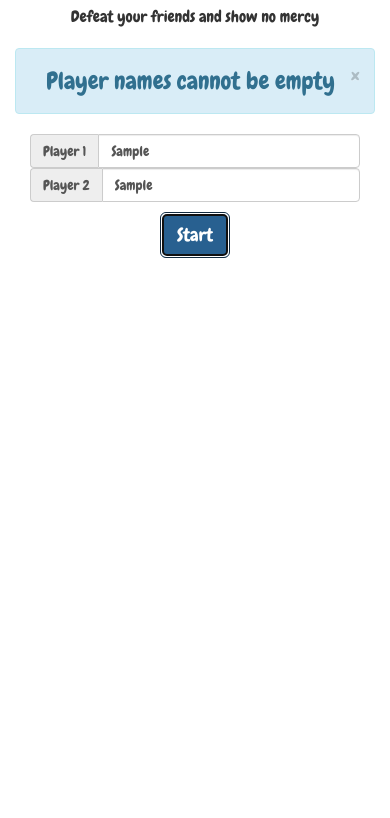
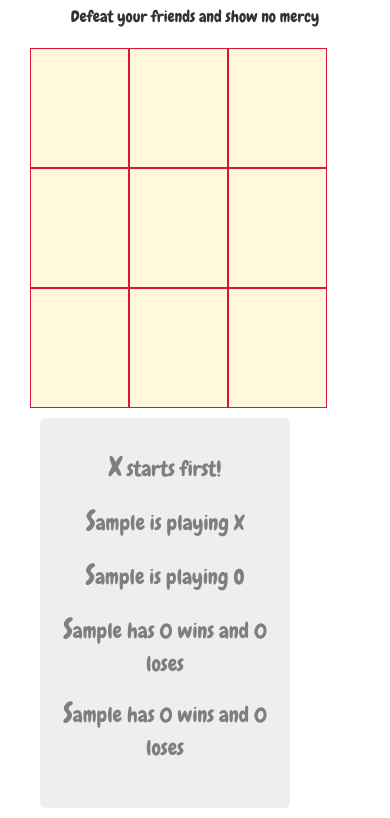
Before and after one commit to jameshibbard/tic-tac-toe, a plain HTML site: page index.html in a window 390 px wide. Both pictures are taken after typing "Sample", "Sample" into the empty fields and a click on the input "Start". Shown: the part 64-882 px from the top of the page. Before the commit the page ends 844 px from the top, so only its background shows below. Drawn offline with nearby package versions, Linux system fonts and the light colour scheme.

Commit message:
Bug fixes and few minor changes

```diff
--- a/css/styles.css
+++ b/css/styles.css
@@ -66,3 +66,13 @@ form div:last-of-type {
 a.play-again {
     font-size: 1.3em;
 }
+
+
+@media all and (max-width: 1020px) {
+    #messages p, #messages a {
+        text-align: center;
+    }
+
+
+
+}
--- a/index.html
+++ b/index.html
@@ -18,7 +18,7 @@
         <span aria-hidden="true">&times;</span>
         </button>
       </div>
-      <form action="" class="col-md-4 col-md-offset-4" method="POST">
+      <form action="" class="col-md-4 col-xs-10 col-sm-8 col-sm-offset-2 col-md-offset-4" method="POST">
         <div class="input-group">
           <div class="input-group-addon">Player 1</div>
           <input name="pl-1" class="form-control" type="text"/>
@@ -32,7 +32,8 @@
         </div>
       </form>
       <div class="col-md-6 col-md-offset-1 col-sm-12 col-xs-12" id="tic"></div>
-      <div class="wrapper col-md-4 col-sm-12 col-xs-12">
+      <div class="wrapper col-md-4 col-sm-8 col-sm-offset-2 col-md-offset-0 col-xs-10">
+
         <div class="jumbotron" id="messages">
         </div>
       </div>
--- a/logic/app.js
+++ b/logic/app.js
@@ -184,7 +184,7 @@
         }, 'slow');
       },
       addMessage: function(msg, nonVoidTag, classes, replaceContents, voidAnchor) {
-        var messagesContainer, _ref;
+        var addHref, messagesContainer;
         if (msg == null) {
           msg = "";
         }
@@ -205,10 +205,13 @@
         if (replaceContents) {
           messagesContainer.html("");
         }
+        if (voidAnchor && nonVoidTag === 'a') {
+          addHref = 'href=\'JavaScript:void(0)\'';
+        } else {
+          addHref = "";
+        }
         if (msg) {
-          messagesContainer.append("<" + nonVoidTag + " " + ((_ref = voidAnchor && nonVoidTag === 'a') != null ? _ref : {
-            'href=\'JavaScript:void(0)\'': ''
-          }) + " class='" + classes + "'> " + msg + " </" + nonVoidTag + ">");
+          messagesContainer.append("<" + nonVoidTag + " " + addHref + " class='" + classes + "'> " + msg + " </" + nonVoidTag + ">");
         } else {
           messagesContainer.html("");
         }
@@ -219,8 +222,8 @@
     $("form").on("submit", function(evt) {
       var namesValid;
       evt.preventDefault();
-      namesValid = $("input:text").filter(function() {
-        return this.value.trim() === !"";
+      namesValid = $("input[type='text']").filter(function() {
+        return this.value.trim() !== "";
       }).length === 2;
       if (namesValid) {
         return Tic.initialize();
@@ -229,7 +232,7 @@
       }
     });
     $(".close").click(function() {
-      return $(this).parents(".alerts").slideUp('slow');
+      return $(this).parent().slideUp('slow');
     });
     return $("body").on("click", ".play-again", function() {
       return Tic.initialize();
```
Also changed, not shown: 1 other file.
